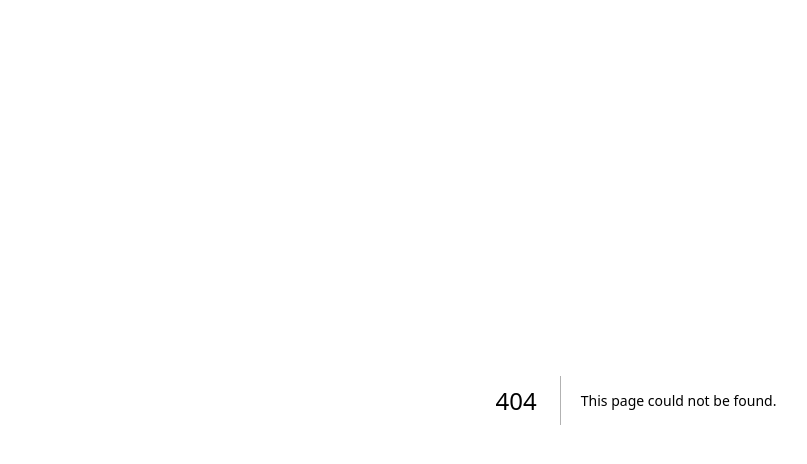
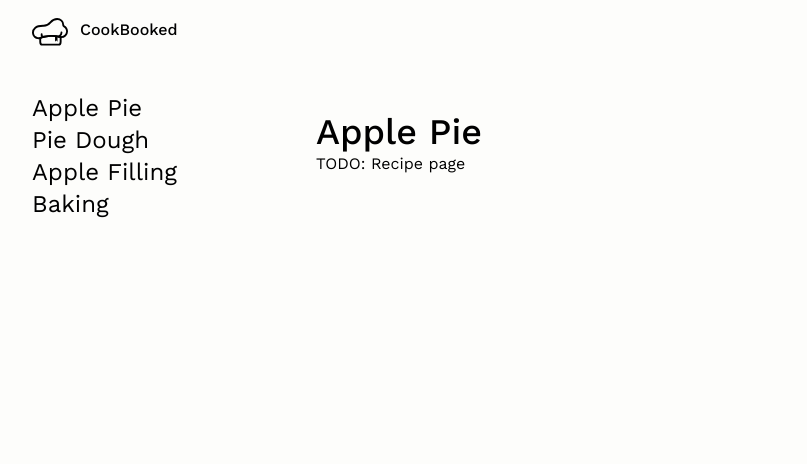
Before and after one commit to jasminecao/cookbooked, a Next.js app: page /recipe/apple_pie in a window 1280 px wide. Before the commit this address had no page. Shown: the top 464 px of the page, without its empty margins (4-811 px from the left). Built offline with nearby package versions, Linux system fonts and the light colour scheme.

Commit message:
page layout

```diff
--- /dev/null
+++ b/src/components/RecipeOutline.js
@@ -0,0 +1,23 @@
+import React from 'react'
+
+const RecipeOutline = ({ section, setSection, allSections }) => {
+  return (
+    <div className="w-1/5 mt-7">
+      {Object.entries(allSections).map(
+        ([sectionKey, sectionName], sectionIdx) => {
+          return (
+            <div
+              key={sectionName}
+              className="text-2xl cursor-pointer ml-9"
+              onClick={() => setSection(sectionName)}
+            >
+              {sectionName}
+            </div>
+          )
+        }
+      )}
+    </div>
+  )
+}
+
+export default RecipeOutline
--- a/src/components/styles/Text.js
+++ b/src/components/styles/Text.js
@@ -1,3 +1,6 @@
+/**
+ * Largest heading (font size of 36pt)
+ */
 export const Heading = ({ children }) => (
   <h1 className="text-4xl font-medium">{children}</h1>
 )
--- /dev/null
+++ b/src/pages/recipe/apple_pie.js
@@ -0,0 +1,33 @@
+import NavBar from '@/components/NavBar'
+import RecipeOutline from '@/components/RecipeOutline'
+import { Heading } from '@/components/styles/Text'
+import { useState } from 'react'
+
+const SECTION = {
+  INTRO: 'Apple Pie',
+  PIE_DOUGH: 'Pie Dough',
+  APPLE_FILLING: 'Apple Filling',
+  BAKING: 'Baking',
+}
+
+export default function ApplePiePage() {
+  // which section of the recipe to show
+  const [section, setSection] = useState(SECTION.INTRO)
+
+  return (
+    <>
+      <NavBar />
+      <div className="flex">
+        <RecipeOutline
+          section={section}
+          setSection={setSection}
+          allSections={SECTION}
+        />
+        <div className="h-screen w-4/5 mt-12 px-16">
+          <Heading>{section}</Heading>
+          TODO: Recipe page
+        </div>
+      </div>
+    </>
+  )
+}
```
